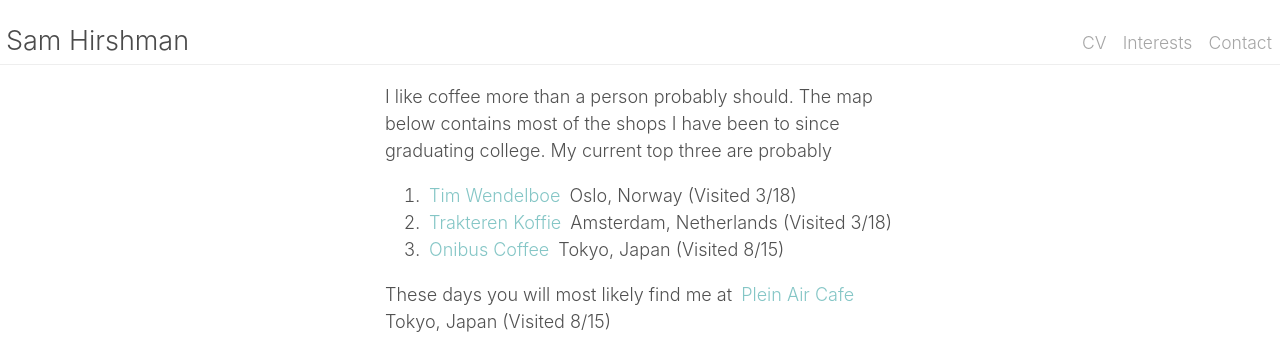
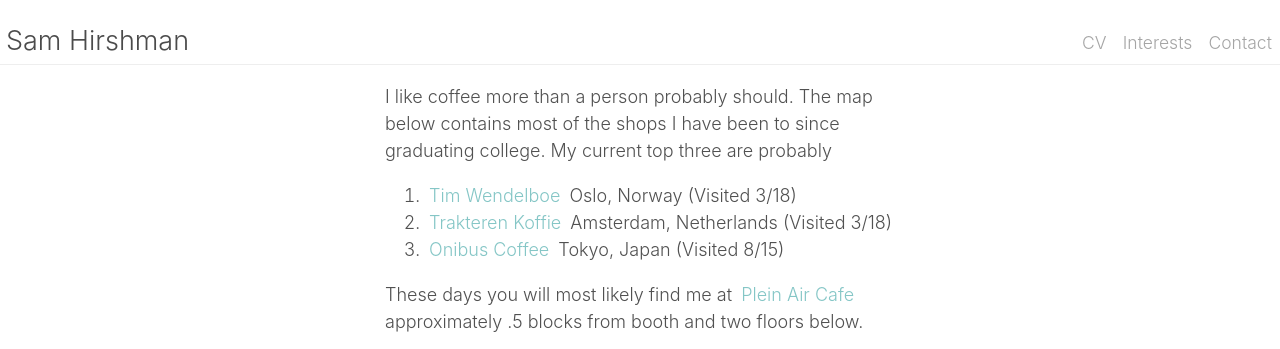
Before and after one commit to shirshma/shirshma.github.io, a Jekyll site: the page built from docs/interests.md, in a window 1280 px wide, cut to the strip 0-349 px from the top of the page. Built offline with Jekyll 4.4.1, drawn with Linux system fonts in a browser that asks for light colours.

Commit message:
Update interests.md

```diff
--- a/docs/interests.md
+++ b/docs/interests.md
@@ -15,8 +15,8 @@ I like coffee more than a person probably should. The map below contains most of
     </span>
 
 These days you will most likely find me at <span class="fn">
-      <a href="http://www.pleinaircafe.co/" target="_blank"> Plein Air Cafe</a> Tokyo, Japan (Visited 8/15)
-    </span>
+      <a href="http://www.pleinaircafe.co/" target="_blank"> Plein Air Cafe</a>
+    </span> approximately .5 blocks from booth and two floors below.
 
 
 <iframe src="https://www.google.com/maps/d/u/0/embed?mid=1Q3F7PwfN9W2hqTMrI-XIJBoLrVo" width="640" height="480"></iframe>
```
